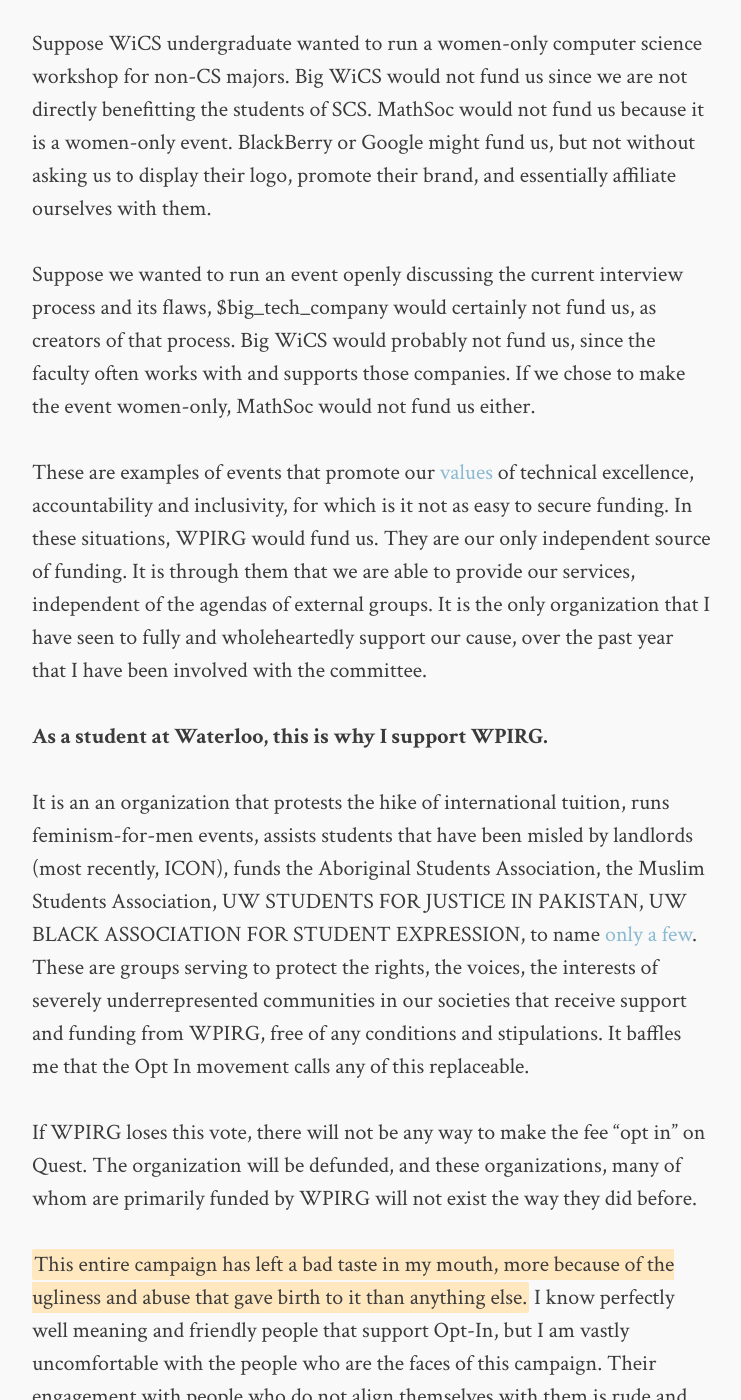
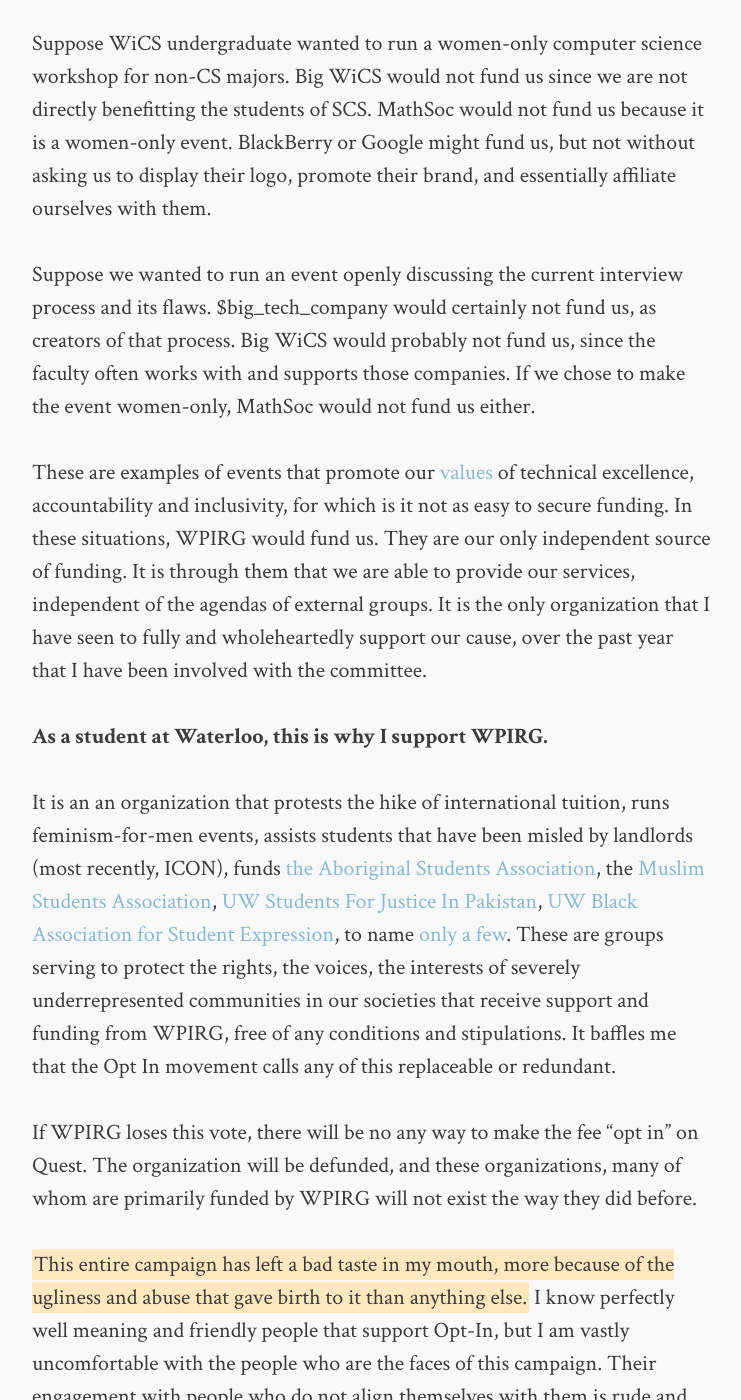
Before and after one commit to arshiamufti/arshiamufti.github.io, a Jekyll site: the page built from _posts/2016-09-26-wpirg.md, in a window 1280 px wide and 1400 px high, scrolled down 1434 px. Shown: the whole window, without its empty margins (268-1009 px from the left). Built offline with Jekyll 4.4.1, drawn with Linux system fonts in a browser that asks for light colours; comment, search, counter and statistics services are not loaded; some of the changed text lies outside the part shown.

Commit message:
Update 2016-09-26-wpirg.md

```diff
--- a/_posts/2016-09-26-wpirg.md
+++ b/_posts/2016-09-26-wpirg.md
@@ -14,16 +14,13 @@
 people up in a frenzy and everybody’s voting, but nobody actually knows *why*
 they’re voting the way they are. I guess I’m asking whoever reads this to ask
 themselves how informed they really are. You might think that this referendum is
-simply about the existence of one institution, but it is much more than that. It
+simply about the existence of one organization, but it is much more than that. It
 is about the people we want to be and the values we want to uphold at Waterloo.
-It is about the future of this institution.
 
-**As a former member and chair of WiCS, this is why I support WPIRG.**
+**As a former member and chair of WiCS undergraduate, this is why I support WPIRG.**
 
 WiCS undergraduate branched off from the faculty “big” WiCS committee with the
-aim of “maintaining its ideological independence”, according to its founder. The
-initiatives taken by the faculty committee, in her opinion did not always align
-with the interest of minorities in computer science. Now, we primarily receive
+aim of “maintaining its ideological independence”, according to its founder. Now, we primarily receive
 funding from MathSoc (for events that are open to all students), and the faculty
 committee “big” WiCS (for our Big CSters events).
 
@@ -35,7 +32,7 @@
 with them.
 
 Suppose we wanted to run an event openly discussing the current interview
-process and its flaws, $big_tech_company would certainly not fund us, as
+process and its flaws. $big_tech_company would certainly not fund us, as
 creators of that process. Big WiCS would probably not fund us, since the faculty
 often works with and supports those companies. If we chose to make the event
 women-only, MathSoc would not fund us either.
@@ -53,15 +50,14 @@
 
 It is an an organization that protests the hike of international tuition, runs
 feminism-for-men events, assists students that have been misled by landlords
-(most recently, ICON), funds the Aboriginal Students Association, the Muslim
-Students Association, UW STUDENTS FOR JUSTICE IN PAKISTAN, UW BLACK ASSOCIATION
-FOR STUDENT EXPRESSION, to name [only a few](http://wpirg.org/about/). These are
+(most recently, ICON), funds [the Aboriginal Students Association](https://uwaterloo.ca/stpauls/waterloo-aboriginal-education-centre/our-staff/aboriginal-student-association), the [Muslim
+Students Association](http://uwmsa.com/), [UW Students For Justice In Pakistan](https://www.facebook.com/groups/283691575020746/), [UW Black Association for Student Expression](https://www.facebook.com/uwbase), to name [only a few](http://wpirg.org/about/). These are
 groups serving to protect the rights, the voices, the interests of severely
 underrepresented communities in our societies that receive support and funding
 from WPIRG, free of any conditions and stipulations. It baffles me that the Opt
-In movement calls any of this replaceable.
+In movement calls any of this replaceable or redundant.
 
-If WPIRG loses this vote, there will not be any way to make the fee “opt in” on
+If WPIRG loses this vote, there will be no any way to make the fee “opt in” on
 Quest. The organization will be defunded, and these organizations, many of whom
 are primarily funded by WPIRG will not exist the way they did before.
 
```
Also changed, not shown: other parts of _posts/2016-09-26-wpirg.md (+1 -2 lines).
